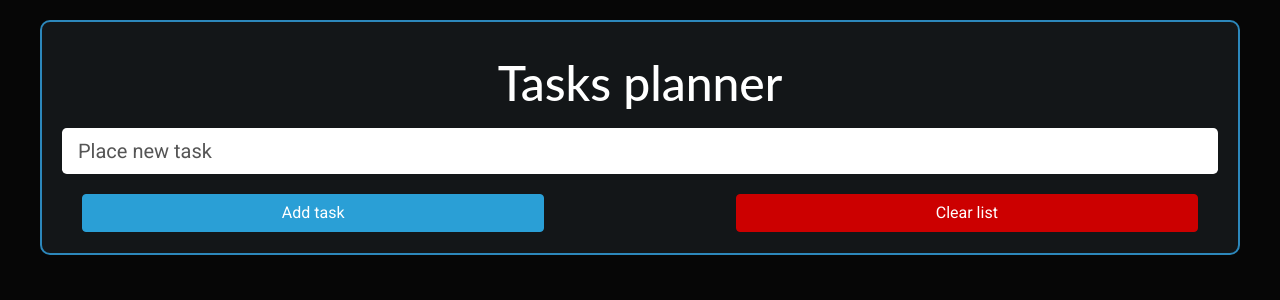
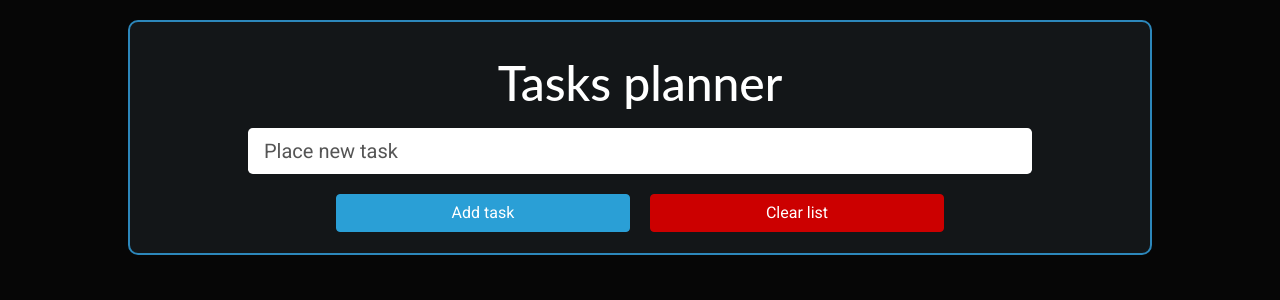
Before and after one commit to vikvanton/reacttasksman, a React (Create React App) app: page / in a window 1280 px wide. Shown: the top 300 px of the page. Built offline with nearby package versions, Linux system fonts and the light colour scheme.

Commit message:
2 files modified

```diff
--- a/components/AddTaskForm.js
+++ b/components/AddTaskForm.js
@@ -29,14 +29,16 @@ function AddTaskForm(props) {
       <div class="form-group">
         <label class="col-form-label col-form-label-lg mt-4" for="inputLarge">
           <h2>Tasks planner</h2></label>
-        <input class="form-control form-control-lg"
-          type="text"
-          placeholder="Place new task"
-          id="inputLarge"
-          onChange={handleChange}
-          value={task} />
+        <div class="form-container">
+          <input class="form-control form-control-lg inp-form"
+            type="text"
+            placeholder="Place new task"
+            id="inputLarge"
+            onChange={handleChange}
+            value={task} />
+        </div>
       </div>
-      <div class="btn-container">
+      <div class="form-container">
         <button class="btn btn-primary btn-form" type="submit">Add task</button>
         <button class="btn btn-danger btn-form" type="button" onClick={handleClear}>Clear list</button>
       </div>
--- a/src/style.css
+++ b/src/style.css
@@ -8,29 +8,31 @@ ul {
 li {
   list-style-type: none;
   padding: 10px;
-  margin: 20px 80px 20px 80px;
+  margin: 20px 20% 20px 20%;
   background-color:rgba(61, 120, 175, 0.411);
   border-radius: 10px;
 }
 form {
   margin: 0 20px 0px 20px;
 }
+.inp-form {
+  width: 80%;
+}
 .btn-form {
-  width: 40%;
-  margin: 20px 20px 10px 20px;
+  width: 30%;
+  margin: 20px 10px 10px 10px;
 }
 .btn:focus {
     box-shadow: none;
 }
-.btn-container {
+.form-container {
   display: flex;
-  justify-content: space-between;
-  align-items: center;
+  justify-content: center;
 }
 .header {
   top: 20px;
-  left: 40px;
-  right: 40px;
+  left: 10%;
+  right: 10%;
   height: 235px;
   position: fixed;
   background-color:rgba(22, 25, 27, 0.9);
```
